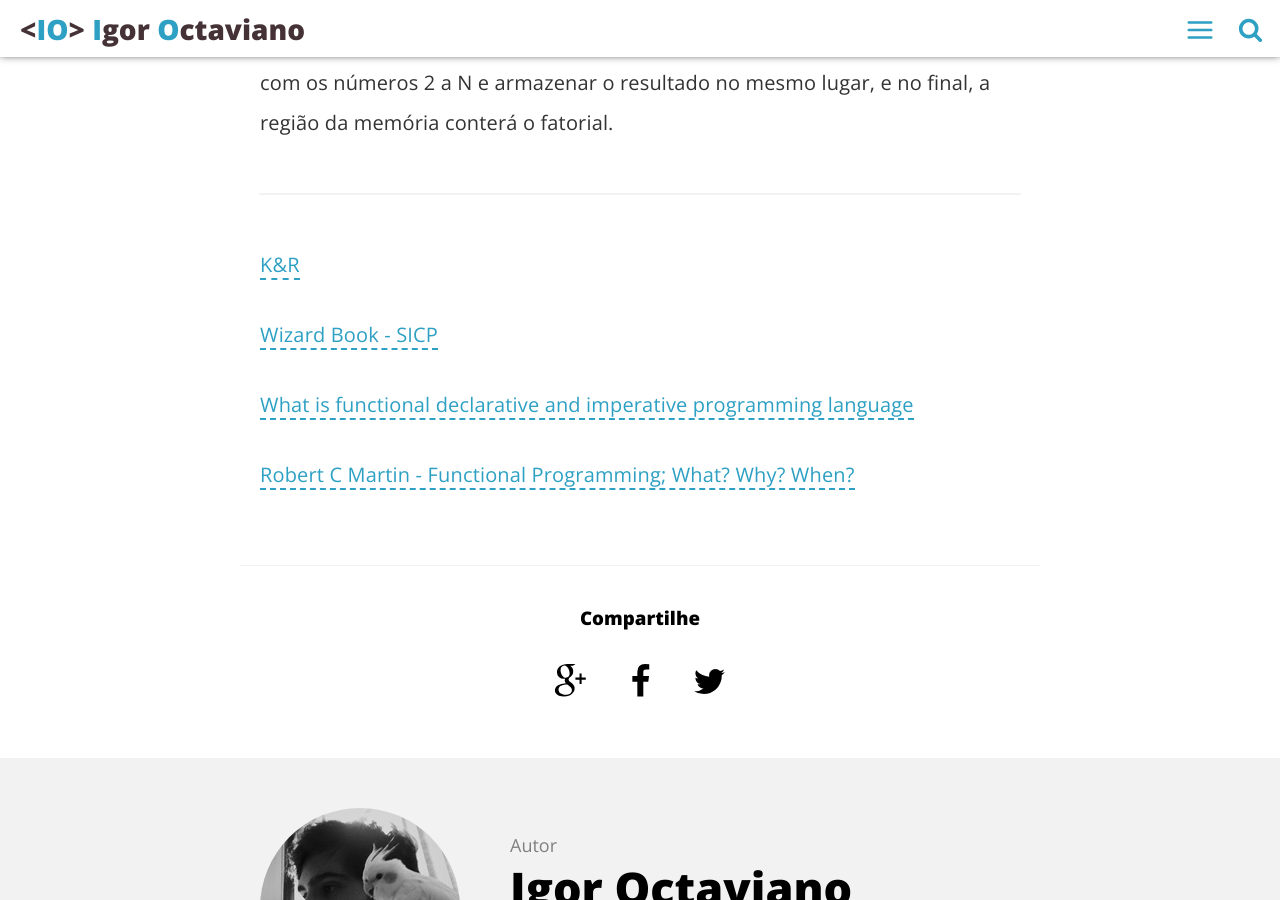
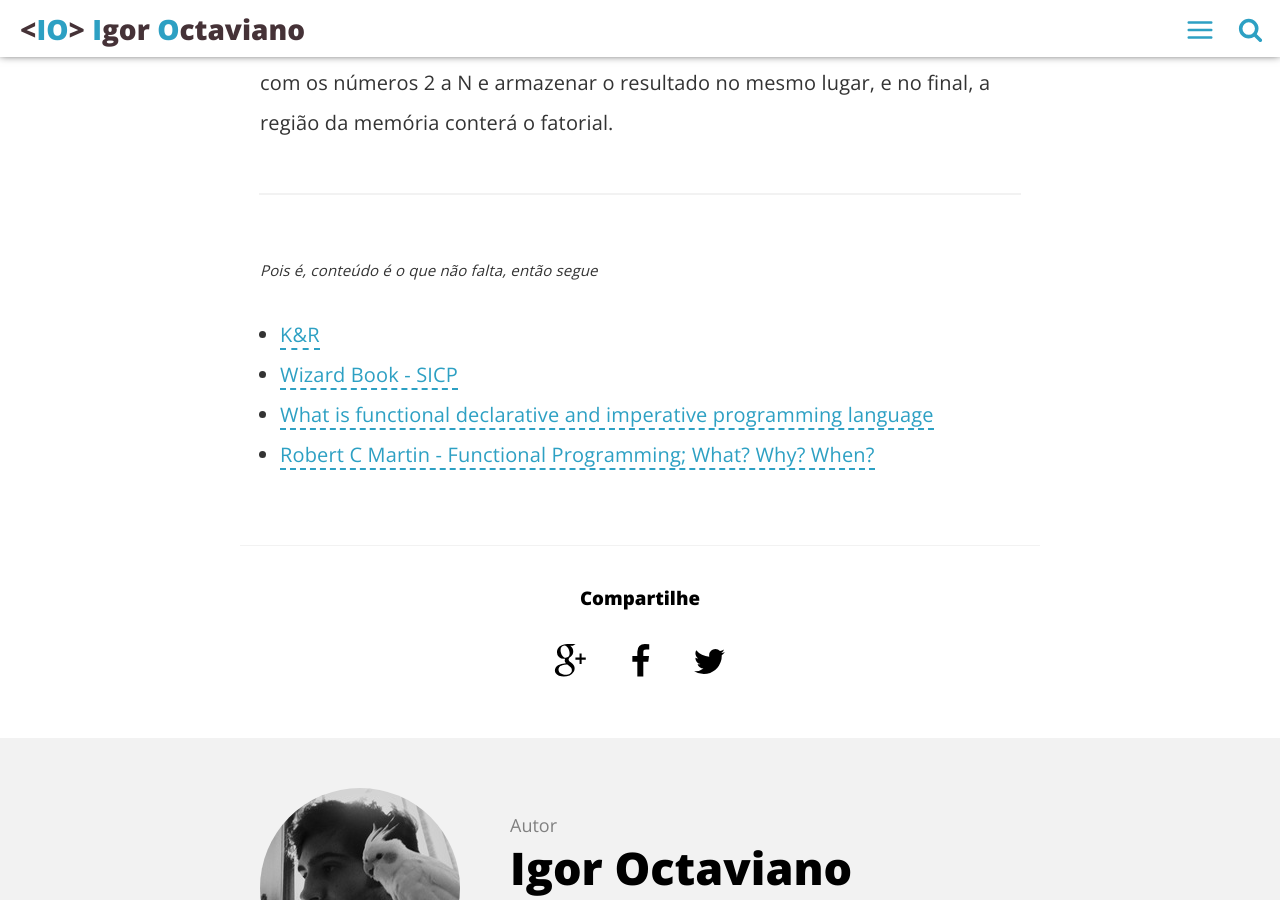
Before and after one commit to igoroctaviano/blog, a Jekyll site: the page built from _posts/2016-03-27-imperativa-vs-funcional.md, in a window 1280 px wide and 900 px high, scrolled down 3321 px. Built offline with Jekyll 4.4.1, drawn with Linux system fonts in a browser that asks for light colours; comment, search, counter and statistics services are not loaded.

Commit message:
Update content

```diff
--- a/_posts/2016-03-27-imperativa-vs-funcional.md
+++ b/_posts/2016-03-27-imperativa-vs-funcional.md
@@ -55,10 +55,9 @@ Para calcular o fatorial de n, reservar uma região de memória e armazenar 1 l
 de memória com os números 2 a N e armazenar o resultado no mesmo lugar, e no final, a região da memória conterá o fatorial.
 
 ***
-[K&R](https://pt.wikipedia.org/wiki/The_C_Programming_Language)
+<sub>*Pois é, conteúdo é o que não falta, então segue*</sub>
 
-[Wizard Book - SICP](https://mitpress.mit.edu/sicp/)
-
-[What is functional declarative and imperative programming language](http://stackoverflow.com/questions/602444/what-is-functional-declarative-and-imperative-programming)
-
-[Robert C Martin - Functional Programming; What? Why? When?](https://www.youtube.com/watch?v=7Zlp9rKHGD4)
+- [K&R](https://pt.wikipedia.org/wiki/The_C_Programming_Language)
+- [Wizard Book - SICP](https://mitpress.mit.edu/sicp/)
+- [What is functional declarative and imperative programming language](http://stackoverflow.com/questions/602444/what-is-functional-declarative-and-imperative-programming)
+- [Robert C Martin - Functional Programming; What? Why? When?](https://www.youtube.com/watch?v=7Zlp9rKHGD4)
```
